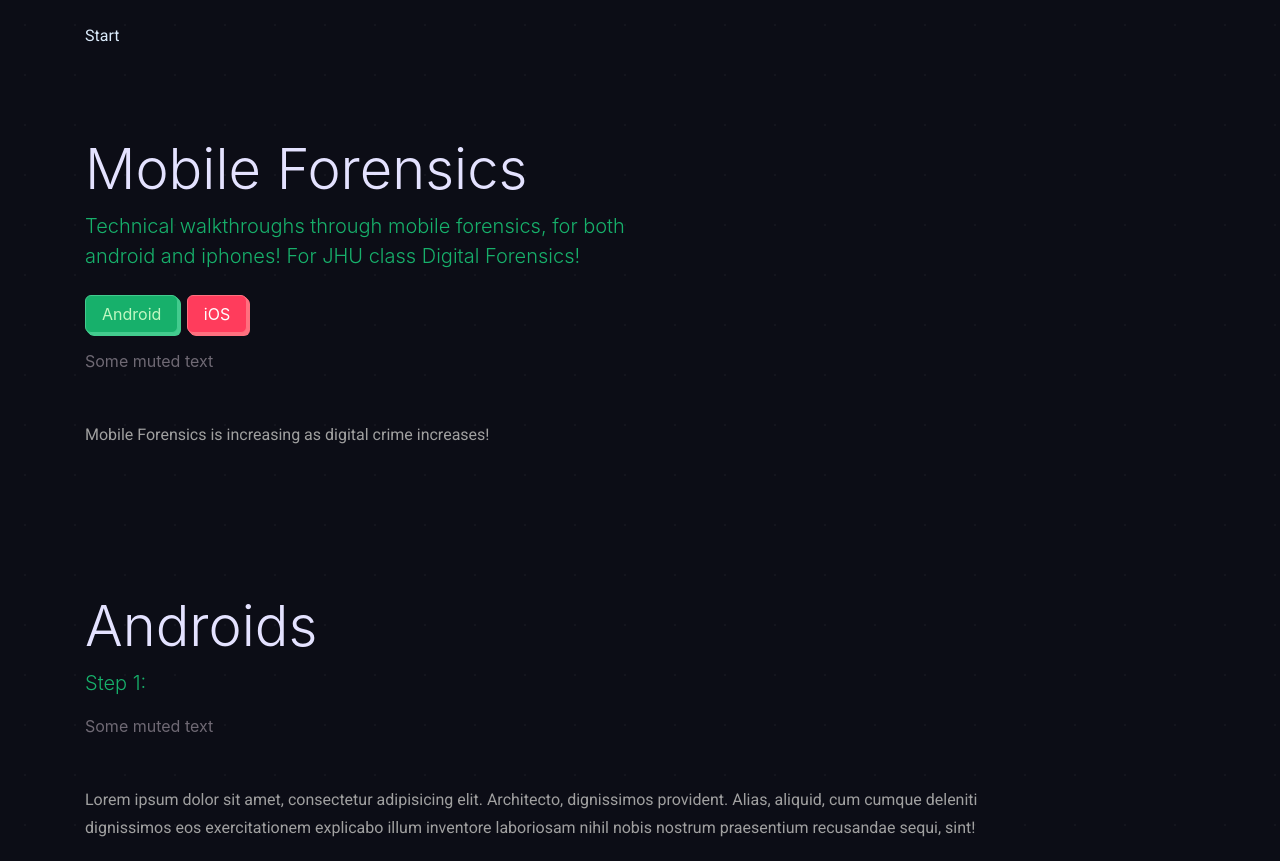
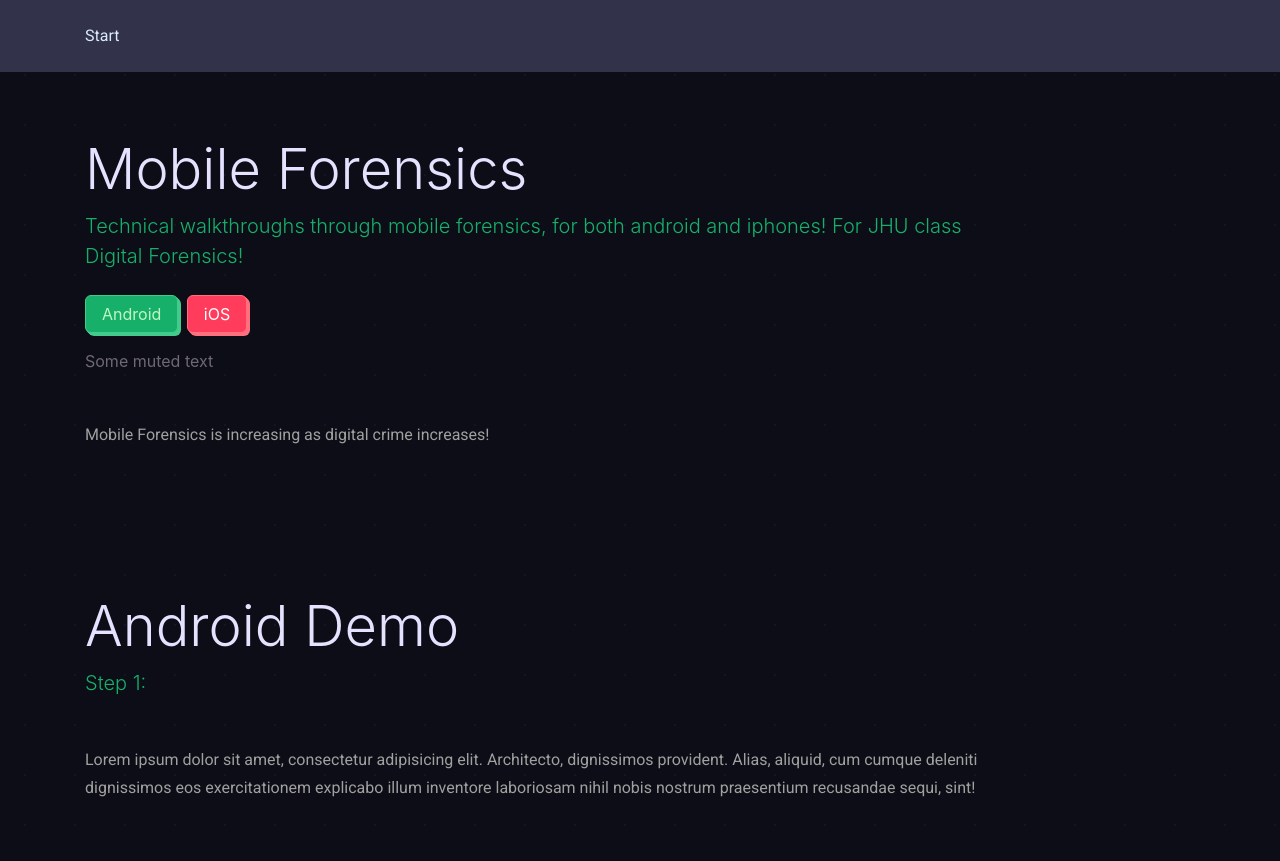
Before and after one commit to sneakyprincess/jhu_digital_forensics, a plain HTML site: page index.html in a window 1280 px wide. Shown: the top 861 px of the page. Drawn offline with nearby package versions, Linux system fonts and the light colour scheme; a web font is replaced by a local one.

Commit message:
Update index.html

```diff
--- a/index.html
+++ b/index.html
@@ -17,7 +17,7 @@
   </head>
   <body>
 
-  <div class="navbar-dark text-white  sticky-top">
+  <div class="navbar-dark text-white  bg-dark sticky-top">
     <div class="container">
       <nav class="navbar px-0 navbar-expand-lg navbar-dark">
         <button class="navbar-toggler" type="button" data-toggle="collapse" data-target="#navbarNavAltMarkup" aria-controls="navbarNavAltMarkup" aria-expanded="false" aria-label="Toggle navigation">
@@ -40,7 +40,7 @@
 <div class="jumbotron bg-transparent mb-0 radius-0">
   <div class="container">
       <div class="row">
-        <div class="col-xl-6">
+        <div class="col-xl-10">
           <h1 class="display-2">Mobile Forensic<span class="vim-caret">s</span></h1>
           <div class="lead mb-3 text-mono text-success">Technical walkthroughs through mobile forensics, for both android and iphones! For JHU class Digital Forensics!</div>
           <div class="text-mono">
@@ -71,10 +71,8 @@
   <div class="container">
       <div class="row">
         <div class="col-xl-10">
-          <h1 class="display-2">Android<span class="vim-caret">s</span></h1>
+          <h1 class="display-2">Android Dem<span class="vim-caret">o</span></h1>
           <div class="lead mb-3 text-mono text-success">Step 1:</div>
-          <div class="text-darkgrey text-mono my-2">Some muted text</div>
-
           <p class="mt-5 text-grey text-spacey">
             Lorem ipsum dolor sit amet, consectetur adipisicing elit. Architecto, dignissimos provident. Alias, aliquid, cum cumque deleniti dignissimos eos exercitationem explicabo illum inventore laboriosam nihil nobis nostrum praesentium recusandae sequi, sint!
           </p>
```
